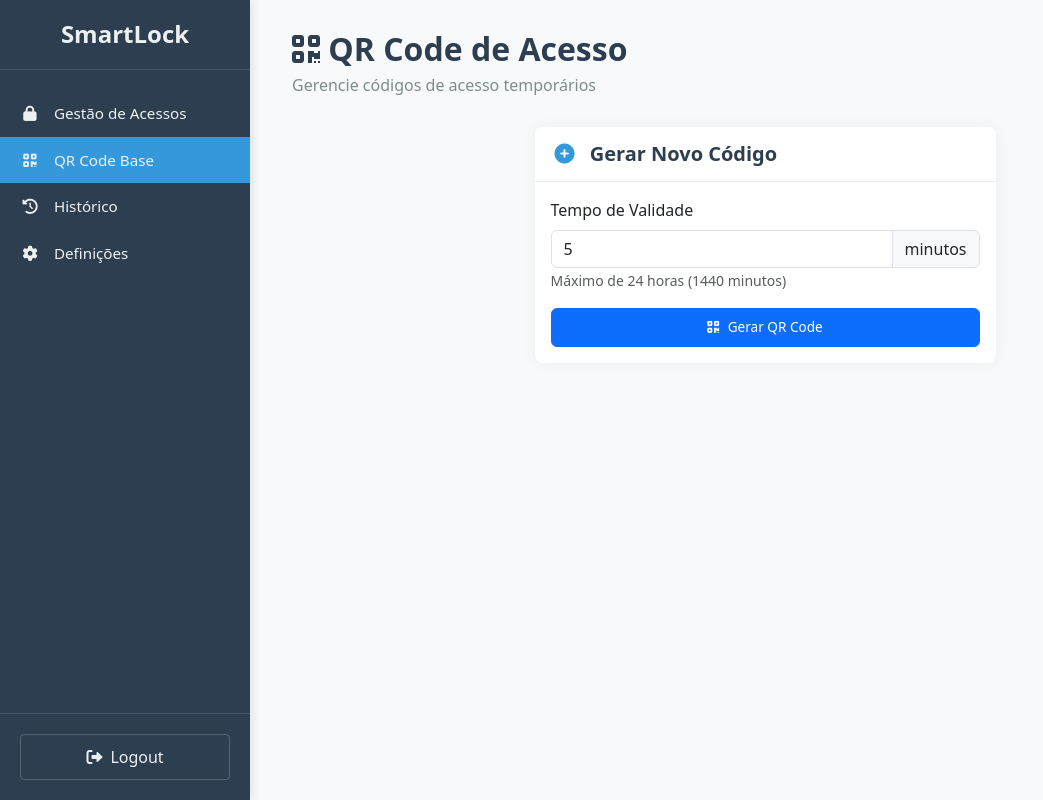
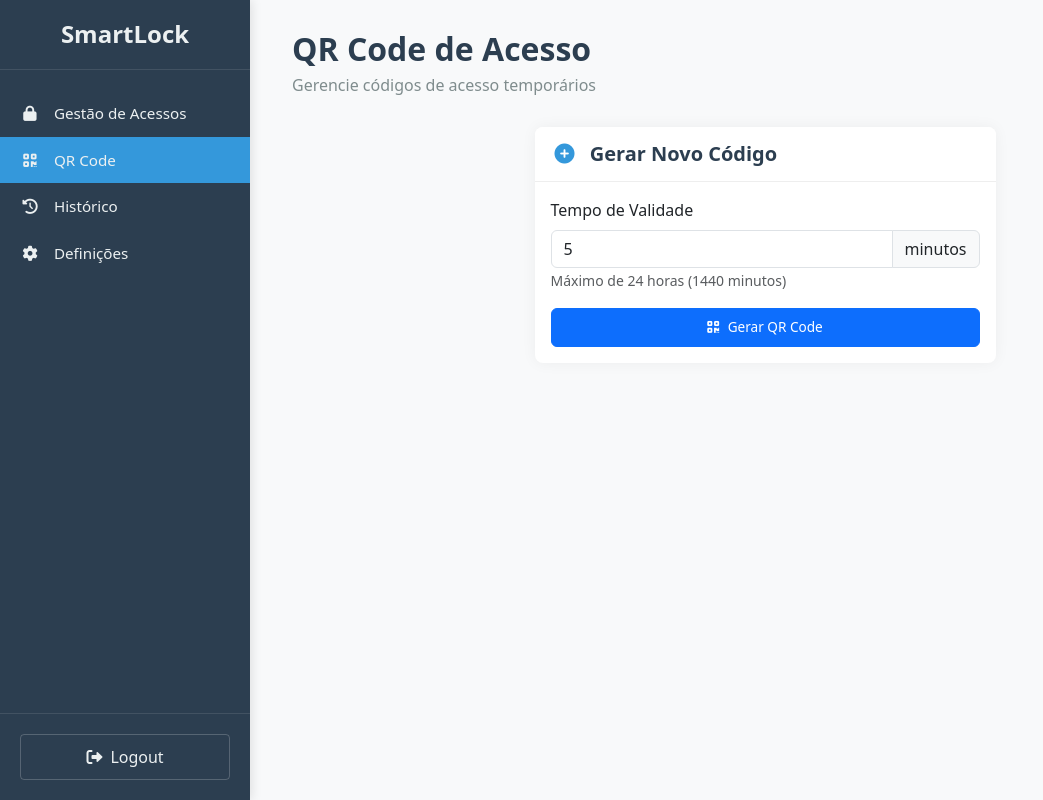
Before and after one commit to Dpinto9/ApiLock, a Flask app: page /qrcode in a window 1280 px wide. Shown: the whole page, without its empty margins (0-1043 px from the left). Run offline with Flask 3, Linux system fonts and the light colour scheme; the visitor is signed in with stand-in values (Sample User, id 1); data that the repository does not hold is empty.

Commit message:
Qr code style

```diff
--- a/Smart Lock/Templates/nav.html
+++ b/Smart Lock/Templates/nav.html
@@ -7,7 +7,7 @@
     </div>
     <ul class="nav-menu" id="navMenu">
         <li><a href="/painel" class="active"><i class="fas fa-lock"></i> Gestão de Acessos</a></li>
-        <li><a href="/qrcode"><i class="fas fa-qrcode"></i> QR Code Base</a></li>
+        <li><a href="/qrcode"><i class="fas fa-qrcode"></i> QR Code</a></li>
         <li><a href="/historico"><i class="fas fa-history"></i> Histórico</a></li>
         <li><a href="/definicoes"><i class="fas fa-cog"></i> Definições</a></li>
     </ul>
--- a/Smart Lock/Templates/qrcode.html
+++ b/Smart Lock/Templates/qrcode.html
@@ -11,7 +11,6 @@
     <link rel="icon" type="image/x-icon" href="{{ url_for('static', filename='favicon.ico') }}">
     <link rel="shortcut icon" type="image/x-icon" href="{{ url_for('static', filename='favicon.ico') }}">
     <style>
-        /* Estilos específicos para a página de QR Code */
         .qr-card {
             max-width: 500px;
             margin: 0 auto;
@@ -60,7 +59,7 @@
     <main class="main-content">
         <div class="container-fluid">
             <div class="page-header">
-                <h1><i class="fas fa-qrcode"></i> QR Code de Acesso</h1>
+                <h1>QR Code de Acesso</h1>
                 <p class="subtitle">Gerencie códigos de acesso temporários</p>
             </div>
 
```
